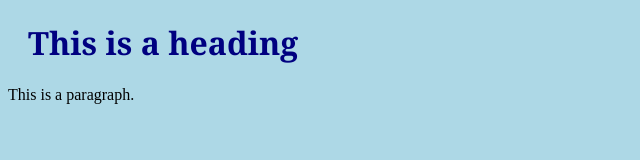
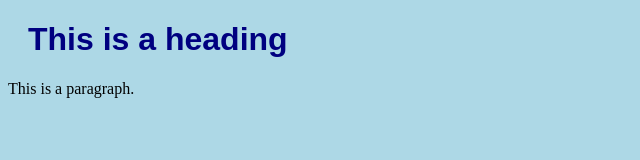
Before and after one commit to danegalbraith/portfolio-site, a plain HTML site: page index.html in a window 1280 px wide. Shown: the whole page, without its empty margins (0-640 px from the left). Drawn offline with Linux system fonts and the light colour scheme.

Commit message:
Update style.css

```diff
--- a/style.css
+++ b/style.css
@@ -5,5 +5,5 @@ body {
   h1 {
     color: navy;
     margin-left: 20px;
-    font-family: Georgia, 'Times New Roman', Times, serif;
+    font-family: Arial, Helvetica, sans-serif;
   }
```
